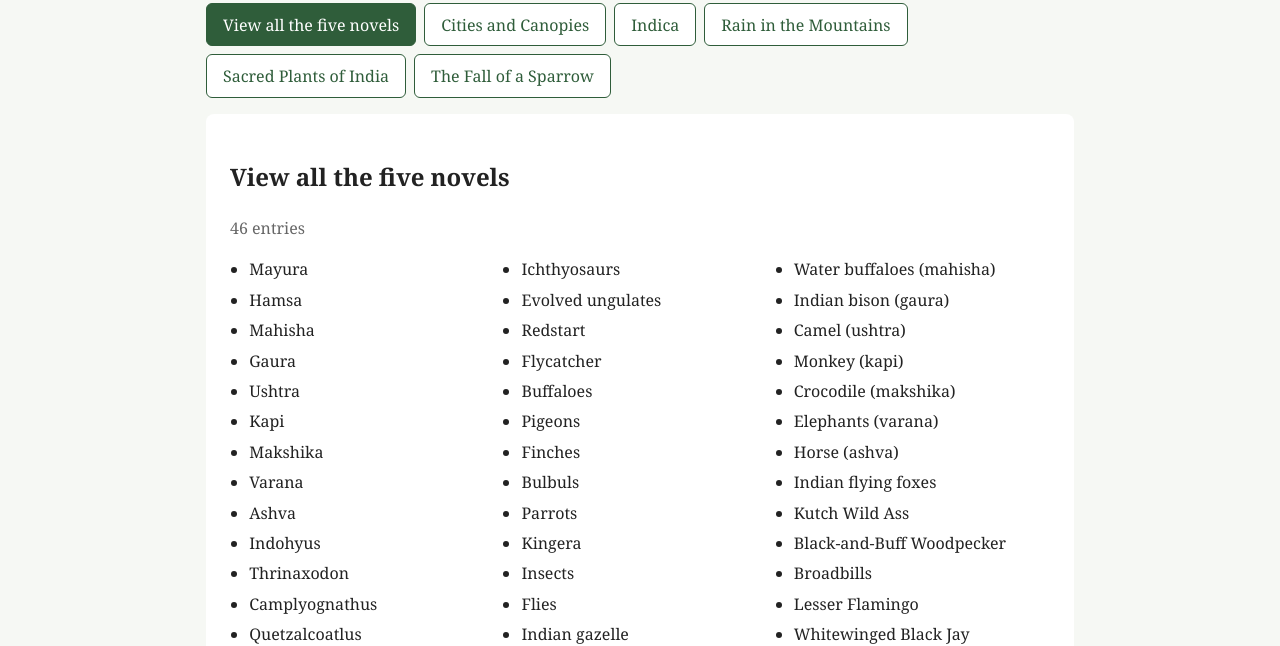
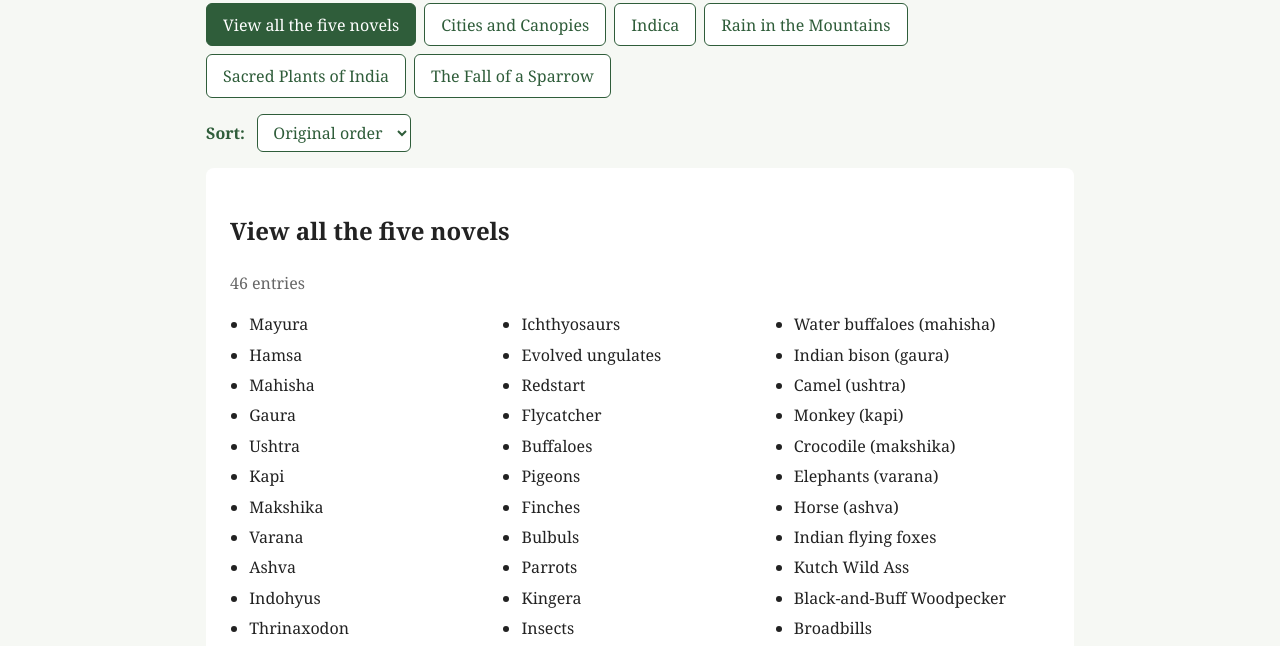
Before and after one commit to DiptashreeBanerjee/Indian-literary-texts, a plain HTML site: page fauna.html in a window 1280 px wide. Shown: the part 159-805 px from the top of the page. Drawn offline with Linux system fonts and the light colour scheme.

Commit message:
Update fauna.html

```diff
--- a/fauna.html
+++ b/fauna.html
@@ -66,6 +66,18 @@
     .count { color: #666; }
 
     footer { text-align: center; padding: 2rem; color: #666; }
+    .sort-bar { margin-bottom: 1rem; }
+    .sort-bar label { margin-right: .5rem; color: #2f5d3a; font-weight: bold; }
+    .sort-bar select {
+      padding: .4rem .7rem;
+      border: 1px solid #2f5d3a;
+      border-radius: 6px;
+      background: #fff;
+      color: #2f5d3a;
+      font-family: inherit;
+      font-size: 1rem;
+      cursor: pointer;
+    }
   </style>
 </head>
 <body>
@@ -89,10 +101,19 @@
   <main>
     <h1>Extracted Fauna</h1>
     <div id="tabs" class="tabs"></div>
+
+    <div class="sort-bar">
+      <label for="sort">Sort:</label>
+      <select id="sort">
+        <option value="original">Original order</option>
+        <option value="az">A to Z</option>
+        <option value="za">Z to A</option>
+      </select>
+    </div>
     <section id="panel" class="panel"></section>
   </main>
 
-  <footer>© 2026 Your Name</footer>
+  <footer>© 2026 Diptashree Banerjee</footer>
 
   <script>
     // ---------- DATA (from rag.py) ----------
@@ -215,27 +236,46 @@
       { label: "The Fall of a Sparrow",    suffix: "5" }
     ];
 
-    const tabsEl = document.getElementById("tabs");
+    const tabsEl  = document.getElementById("tabs");
     const panelEl = document.getElementById("panel");
+    const sortEl  = document.getElementById("sort");
+
+    let current = { title: "", items: [] };   // the tab currently open
 
     TABS.forEach(function (tab, i) {
-      const key = kind + tab.suffix;              // e.g. "flora3"
+      const key = kind + tab.suffix;          // e.g. "flora3"
       const btn = document.createElement("button");
       btn.textContent = tab.label;
-      btn.onclick = function () { show(btn, tab.label, data[key]); };
+      btn.onclick = function () {
+        document.querySelectorAll(".tabs button").forEach(function (b) {
+          b.classList.remove("active");
+        });
+        btn.classList.add("active");
+        current = { title: tab.label, items: data[key] };
+        render();
+      };
       tabsEl.appendChild(btn);
-      if (i === 0) btn.click();                   // open first tab by default
+      if (i === 0) btn.click();               // open first tab by default
     });
 
-    function show(activeBtn, title, items) {
-      document.querySelectorAll(".tabs button").forEach(function (b) {
-        b.classList.remove("active");
-      });
-      activeBtn.classList.add("active");
+    sortEl.onchange = render;                 // re-draw when the sort changes
+
+    function render() {
+      const items = current.items.slice();    // copy, so the original order is kept
+
+      if (sortEl.value === "az") {
+        items.sort(function (a, b) {
+          return a.localeCompare(b, undefined, { sensitivity: "base" });
+        });
+      } else if (sortEl.value === "za") {
+        items.sort(function (a, b) {
+          return b.localeCompare(a, undefined, { sensitivity: "base" });
+        });
+      }
 
       panelEl.innerHTML = "";
       const h = document.createElement("h2");
-      h.textContent = title;
+      h.textContent = current.title;
       const p = document.createElement("p");
       p.className = "count";
       p.textContent = items.length + " entries";
```
